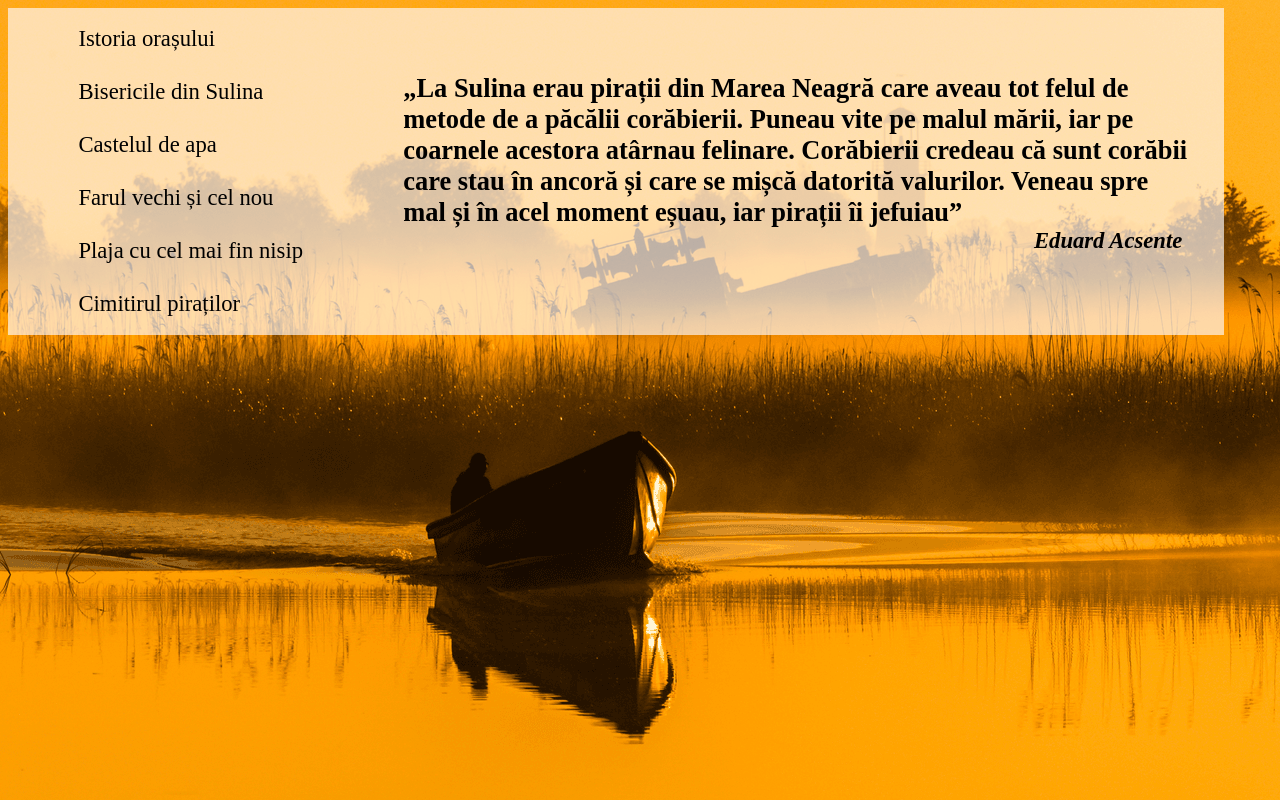
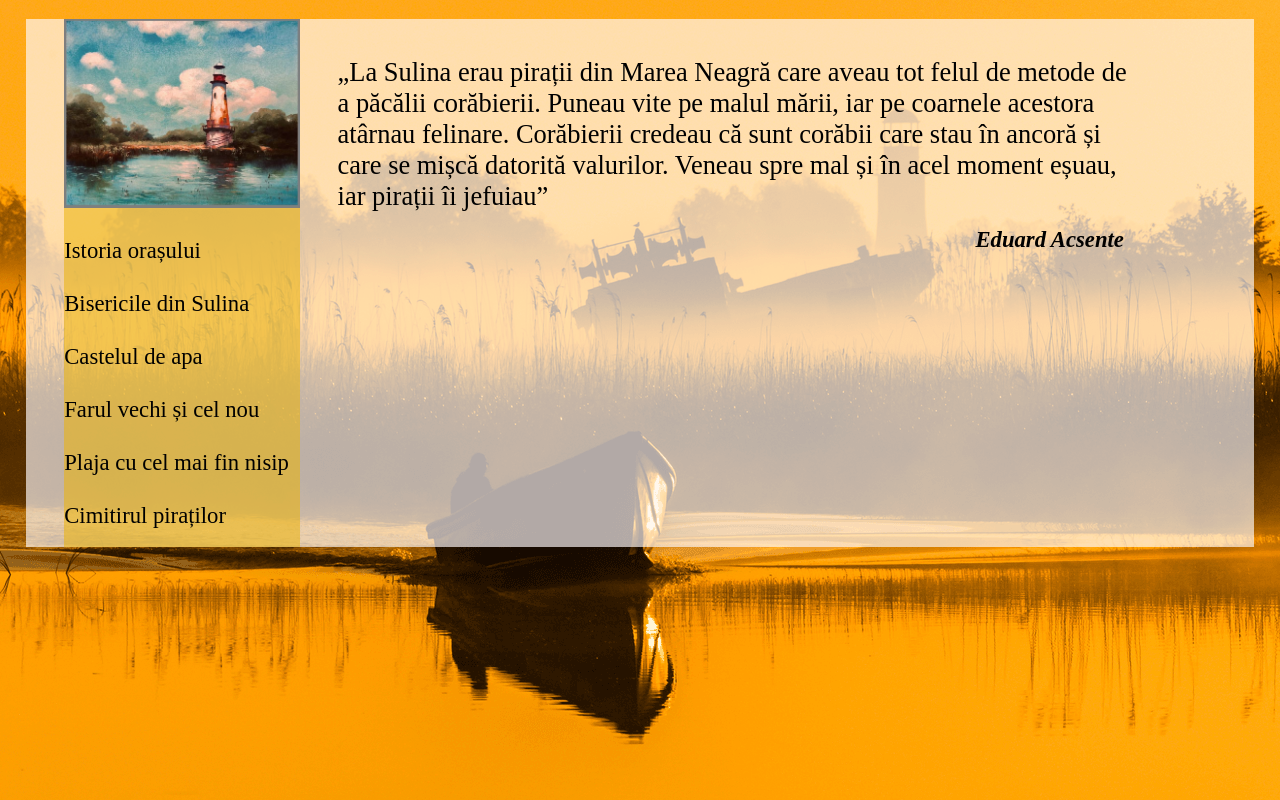
Before and after one commit to marian079/Vizitam_Sulina, a plain HTML site: page index.html in a window 1280 px wide. Drawn offline with Linux system fonts and the light colour scheme.

Commit message:
am finalizat prima pagina

```diff
--- a/index.html
+++ b/index.html
@@ -12,12 +12,17 @@
     href="./resurse/poza-farul-vechi-sulina.jpg"
   />
   <link rel="stylesheet" href="styles.css" />
+
   <link rel="preconnect" href="https://fonts.googleapis.com">
   <link rel="preconnect" href="https://fonts.gstatic.com" crossorigin>
   <link href="https://fonts.googleapis.com/css2?family=Rokkitt&display=swap" rel="stylesheet">
+
   <body>
     <div class="prezentare">
       <div class="stanga">
+        <div class="poza">
+        <img src="./resurse/poza-farul-vechi-sulina.jpg" alt="O pictura cu farul din Sulina">
+        </div>
         <ul class="links">
             <li><a href="./istorie.html">Istoria orașului</a></li>
             <li><a href="./biserici.html">Bisericile din Sulina</a></li>
@@ -29,13 +34,13 @@
       </div>
       <div class="centru">
       <div class="citat">
-        <h1>
+        <div class="scris">
             „La Sulina erau pirații din Marea Neagră care aveau tot felul de
             metode de a păcălii corăbierii. Puneau vite pe malul mării, iar pe
             coarnele acestora atârnau felinare. Corăbierii credeau că sunt corăbii
             care stau în ancoră și care se mișcă datorită valurilor. Veneau spre
             mal și în acel moment eșuau, iar pirații îi jefuiau”
-          </h1>
+        </div>
 
           <i>Eduard Acsente&nbsp;&nbsp;</i>
       </div>
--- a/styles.css
+++ b/styles.css
@@ -3,33 +3,42 @@ body{
     background-repeat: no-repeat;
     display: flex;
     flex-direction: column;
-    width: 100%;
+    margin: 0;
+
 }
 .prezentare{
     display: flex;
     flex-direction: row;
    background-color: rgba(255, 250, 250, 0.665);
     align-items: center;
-    justify-content: center;
-    width: 95%;
+
+    margin-left:0.7cm;
+    margin-right: 0.7cm;
+    margin-top: 0.5cm;
 
 }
 .citat{
     display: flex;
-    justify-content:first baseline;
+    justify-content:center;
     align-items:flex-end;
     flex-direction: column;
+
 
 }
 .stanga{
     display: flex;
     flex-direction: column;
-    width: 30%;
+    margin-left: 1cm;
+    background-color: rgba(236, 180, 11, 0.555);
+
 }
 .centru{
     display: flex;
     width: 65%;
+    align-self: start;
     flex-direction:column;
+    margin-left:1cm;
+    margin-top: 1cm;
 }
 h1{
     font-family: 'Crimson Text', serif;
@@ -41,7 +50,7 @@ i{
     display: flex;
    font-weight: 600;
     font-size: 0.6cm;
-    margin-bottom: 0.4cm;
+    margin-top: 0.4cm;
 }
 ul{
     list-style-type: none;
@@ -49,9 +58,27 @@ ul{
     gap: 1.5em;
     font-size: 18px;
     flex-direction: column;
+    padding: 0cm;
+    margin-top: 0.8cm;
+
 }
 a{
     text-decoration: none;
     color: black;
     font-size: 0.6cm;
 }
+    img{
+        height: 5cm;
+        width: auto;
+
+    }
+    .scris{
+        font-family: 'Crimson Text', serif;
+        font-size: 0.7cm;
+        display: flex;
+        margin: 0;
+    }
+    .poza{
+        display: flex;
+    }
+    * {box-sizing:border-box}
```
Also changed, not shown: resurse/01-sulina.jpg.webp (added), resurse/sulina-4.jpg (added), resurse/sulina2.jpg (added), resurse/sulina3.jpg (added), resurse/sulina5.jpg (added).
